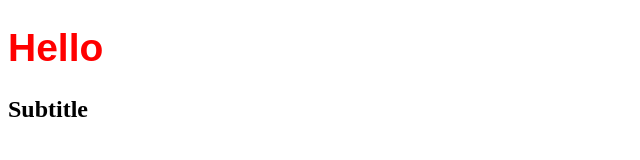
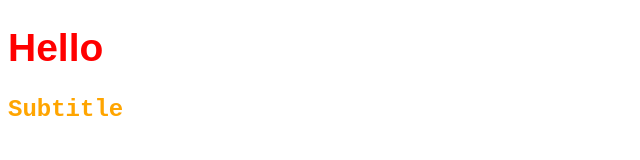
Before and after one commit to NazarKolisnyk/test, a plain HTML site: page index.html in a window 1280 px wide. Shown: the whole page, without its empty margins (0-640 px from the left). Drawn offline with Linux system fonts and the light colour scheme.

Commit message:
Changed subtitle

```diff
--- a/style.css
+++ b/style.css
@@ -3,3 +3,8 @@ h1 {
     font-size: 39px;
     color: red;
 }
+
+h2 {
+    color: orange;
+    font-family: 'Courier New', Courier, monospace;
+}
```
